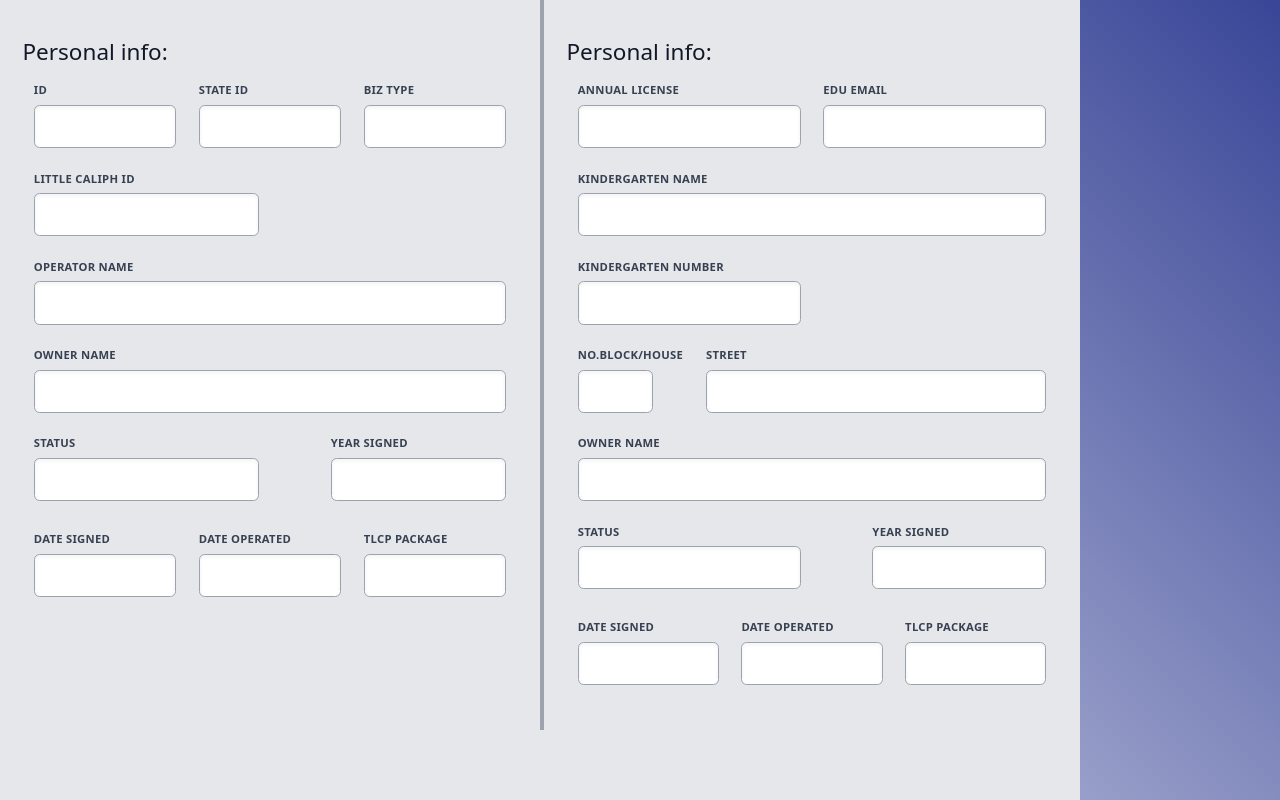
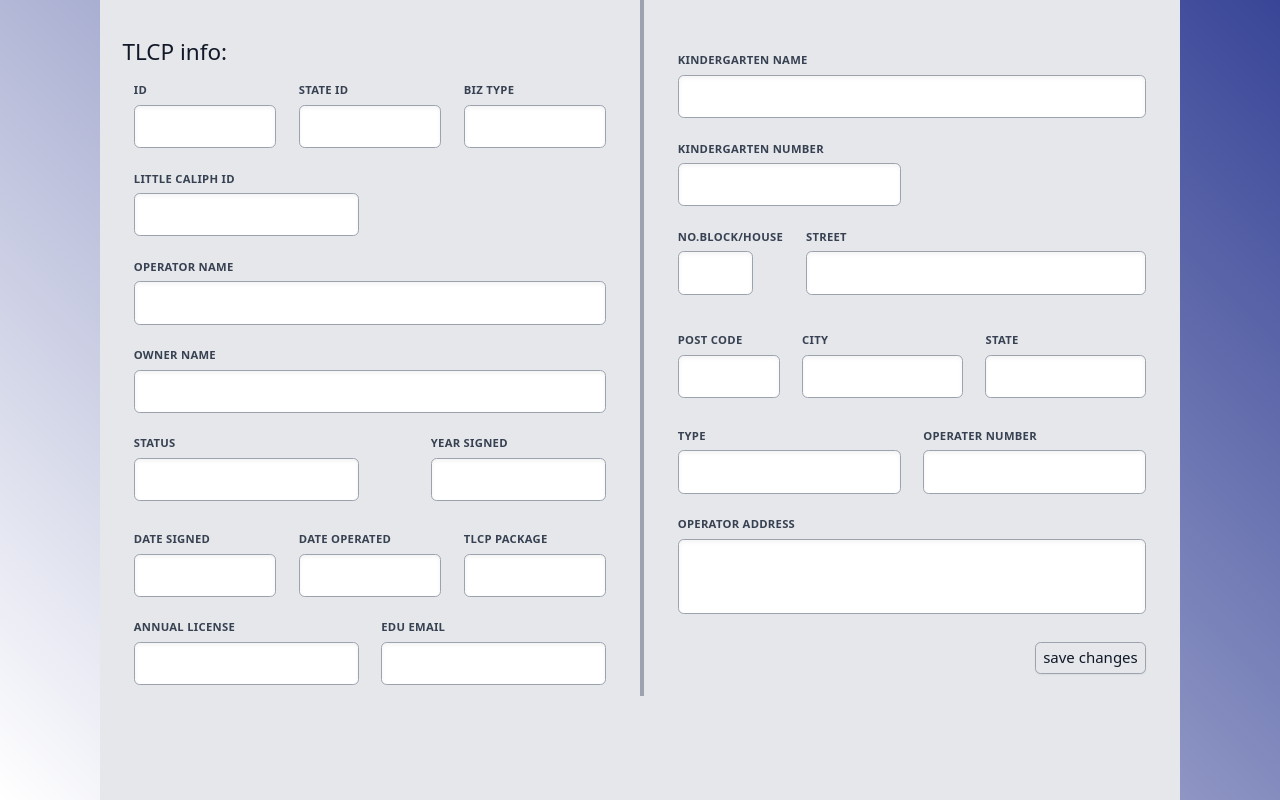
Before and after one commit to Izzrieq/LC_BLISS_SYSTEM, a PHP site: page /data.php in a window 1280 px wide. Shown: the part 144-944 px from the top of the page. Run offline with PHP 8.4, Linux system fonts and the light colour scheme; some libraries are stand-ins or nearby versions.

Commit message:
Menambahbaik page layout data.php

```diff
--- a/complaint.php
+++ b/complaint.php
@@ -1,7 +1,7 @@
 <?php
 include "component/db_conn.php";
 
-$result = mysqli_query($conn, "SELECT * FROM complaintbliss ORDER BY cname DESC");
+$result = mysqli_query($conn, "SELECT * FROM complaintbliss ORDER BY id DESC");
 ?>
 <!DOCTYPE html>
 <html lang="en">
--- a/data.php
+++ b/data.php
@@ -1,10 +1,14 @@
+<?php
+include_once  "component/db_conn.php";
+
+?>
 <!DOCTYPE html>
 <html lang="en">
 
 <head>
     <meta charset="UTF-8">
     <meta name="viewport" content="width=device-width, initial-scale=1.0">
-    <title>Data Page</title>
+    <title>TLCP Page</title>
     <script src="https://cdn.tailwindcss.com"></script>
     <link rel="stylesheet" href="https://unpkg.com/flowbite@1.5.3/dist/flowbite.min.css">
     <link rel="stylesheet" href="https://fonts.googleapis.com/icon?family=Material+Icons">
@@ -74,21 +78,20 @@
     </nav>
     <!-- component -->
     <!-- component -->
-
-    <div class="container-box" style="display: flex;">
+    <div class="container-box" style="display: flex; justify-content:center;">
         <div class="bg-gray-200 min-h-screen pt-0 font-mono my-0">
             <div class="container mx-auto">
                 <div class="inputs w-full max-w-xl p-6">
                     <div class='flex items-center justify-between mt-2'>
                         <div class="personal w-full pt-2">
-                            <h2 class="text-2xl text-gray-900">Personal info:</h2>
+                            <h2 class="text-2xl text-gray-900">TLCP info:</h2>
                             <div class="flex items-center justify-between mt-4">
                                 <div class='w-full md:w-1/2 px-3 mb-6'>
                                     <label class='block uppercase tracking-wide text-gray-700 text-xs font-bold mb-2'>ID
                                     </label>
                                     <input
                                         class='appearance-none block w-full bg-white text-gray-700 border border-gray-400 shadow-inner rounded-md py-3 px-4 leading-tight focus:outline-none  focus:border-gray-500'
-                                        type='text' name="id" disabled>
+                                        type='text' name="id">
                                 </div>
                                 <div class='w-full md:w-1/2 px-3 mb-6'>
                                     <label
@@ -180,21 +183,7 @@
                                         type='text' name="bizstype" disabled>
                                 </div>
                             </div>
-                        </div>
-                    </div>
-                    </form>
-                </div>
-            </div>
-        </div>
-
-        <div class="container-box" style="display: flex;">
-        <div class="bg-gray-200 min-h-screen pt-0 font-mono my-0">
-            <div class="container mx-auto">
-                <div class="inputs w-full y-full max-w-xl p-6 border-l-4 border-gray-400">
-                    <div class='flex items-center justify-between mt-2'>
-                        <div class="personal w-full pt-2">
-                            <h2 class="text-2xl text-gray-900">Personal info:</h2>
-                            <div class="flex items-center justify-between mt-4">
+                            <div class="flex items-center justify-between mt-0">
                                 <div class='w-full md:w-1/2 px-3 mb-6'>
                                     <label class='block uppercase tracking-wide text-gray-700 text-xs font-bold mb-2'>Annual License
                                     </label>
@@ -212,7 +201,21 @@
                                         type='text' name="eduemail" disabled>
                                 </div>
                             </div>
-                            <div class='w-full md:w-full px-3 mb-6'>
+                    </form>
+                        </div>
+                    </div>
+
+                </div>
+            </div>
+        </div>
+
+        <div class="container-box" style="display: flex;">
+        <div class="bg-gray-200 min-h-screen pt-0 font-mono my-0">
+            <div class="container mx-auto">
+                <div class="inputs w-full y-full max-w-xl p-6 border-l-4 border-gray-400">
+                    <div class='flex items-center justify-between mt-2'>
+                        <div class="personal w-full pt-2">
+                                <div class='w-full md:w-full px-3 mb-6 pt-4'>
                                     <label class='block uppercase tracking-wide text-gray-700 text-xs font-bold mb-2'>Kindergarten
                                         Name</label>
                                     <input
@@ -240,26 +243,25 @@
                                             type='text' disabled>
                                     </div>
                                 </div>
-                            <div class='w-full md:w-full px-3 mb-6'>
-                                <label class='block uppercase tracking-wide text-gray-700 text-xs font-bold mb-2'>Owner
-                                    Name</label>
+                                <div class="flex items-center justify-between mt-4">
+                            <div class='w-full md:w-1/3 px-3 mb-6'>
+                                <label class='block uppercase tracking-wide text-gray-700 text-xs font-bold mb-2'>Post
+                                    Code</label>
                                 <input
                                     class='appearance-none block w-full bg-white text-gray-700 border border-gray-400 shadow-inner rounded-md py-3 px-4 leading-tight focus:outline-none  focus:border-gray-500'
                                     type='text' name="ownername" disabled>
                             </div>
-                            <div class="flex items-center justify-between mt-2">
                                 <div class='w-full md:w-1/2 px-3 mb-6'>
                                     <label
-                                        class='block uppercase tracking-wide text-gray-700 text-xs font-bold mb-2'>Status
+                                        class='block uppercase tracking-wide text-gray-700 text-xs font-bold mb-2'>City
                                     </label>
                                     <input
                                         class='appearance-none block w-full bg-white text-gray-700 border border-gray-400 shadow-inner rounded-md py-3 px-4 leading-tight focus:outline-none  focus:border-gray-500'
                                         type='text' name="status" disabled>
                                 </div>
-                                <div class='w-full md:w-2/5 px-3 mb-6'>
+                                <div class='w-full md:w-1/2 px-3 mb-6'>
                                     <label
-                                        class='block uppercase tracking-wide text-gray-700 text-xs font-bold mb-2'>Year
-                                        Signed
+                                        class='block uppercase tracking-wide text-gray-700 text-xs font-bold mb-2'>State
                                     </label>
                                     <input
                                         class='appearance-none block w-full bg-white text-gray-700 border border-gray-400 shadow-inner rounded-md py-3 px-4 leading-tight focus:outline-none  focus:border-gray-500'
@@ -269,8 +271,7 @@
                             <div class="flex items-center justify-between mt-2">
                                 <div class='w-full md:w-1/2 px-3 mb-6'>
                                     <label
-                                        class='block uppercase tracking-wide text-gray-700 text-xs font-bold mb-2'>Date
-                                        Signed
+                                        class='block uppercase tracking-wide text-gray-700 text-xs font-bold mb-2'>Type
                                     </label>
                                     <input
                                         class='appearance-none block w-full bg-white text-gray-700 border border-gray-400 shadow-inner rounded-md py-3 px-4 leading-tight focus:outline-none  focus:border-gray-500'
@@ -278,22 +279,24 @@
                                 </div>
                                 <div class='w-full md:w-1/2 px-3 mb-6'>
                                     <label
-                                        class='block uppercase tracking-wide text-gray-700 text-xs font-bold mb-2'>Date
-                                        Operated
-                                    </label>
+                                        class='block uppercase tracking-wide text-gray-700 text-xs font-bold mb-2'>Operater
+                                        Number</label>
                                     <input
                                         class='appearance-none block w-full bg-white text-gray-700 border border-gray-400 shadow-inner rounded-md py-3 px-4 leading-tight focus:outline-none  focus:border-gray-500'
                                         type='text' name="stateid" disabled>
                                 </div>
-                                <div class='w-full md:w-1/2 px-3 mb-6'>
+                            </div>
+                            <div class='w-full md:w-full px-3 mb-6'>
                                 <label
-                                        class='block uppercase tracking-wide text-gray-700 text-xs font-bold mb-2'>TLCP
-                                        Package
-                                    </label>
-                                    <input
-                                        class='appearance-none block w-full bg-white text-gray-700 border border-gray-400 shadow-inner rounded-md py-3 px-4 leading-tight focus:outline-none  focus:border-gray-500'
-                                        type='text' name="bizstype" disabled>
+                                    class='block uppercase tracking-wide text-gray-700 text-xs font-bold mb-2'>Operator Address</label>
+                                <textarea
+                                    class='bg-white rounded-md border leading-normal resize-none w-full h-20 py-2 px-3 shadow-inner border border-gray-400 font-medium placeholder-gray-700 focus:outline-none focus:bg-white'
+                                    disabled></textarea>
                             </div>
+                            <div class="flex justify-end">
+                                <button
+                                    class="appearance-none bg-gray-200 text-gray-900 px-2 py-1 shadow-sm border border-gray-400 rounded-md mr-3"
+                                    type="submit">save changes</button>
                             </div>
                         </div>
                     </div>
@@ -303,5 +306,4 @@
         </div>
 
 </body>
-
 </html>
--- a/styles/style.css
+++ b/styles/style.css
@@ -153,3 +153,7 @@ td{
 input,select{
     width: 200px;
 }
+.container{
+    margin: auto;
+    width: 50%;
+}
```
Lines whose indentation alone changed are shown as unchanged.
